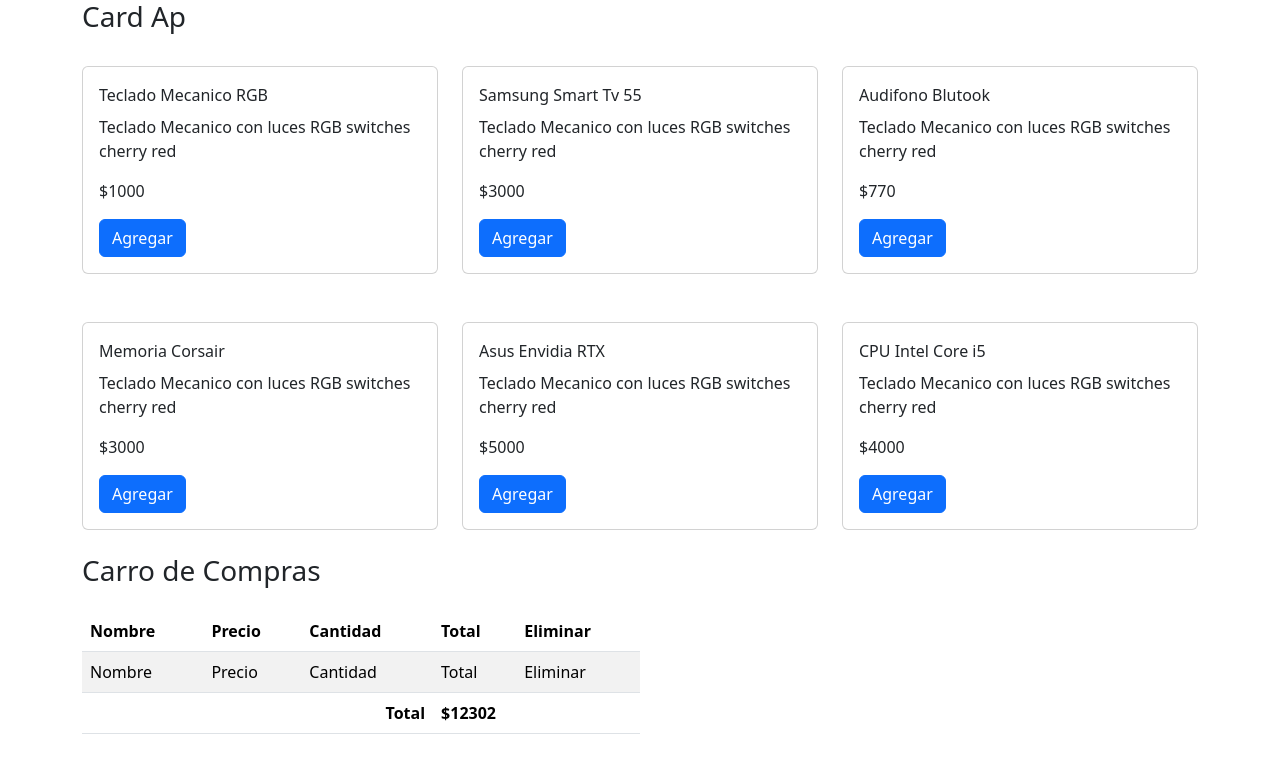
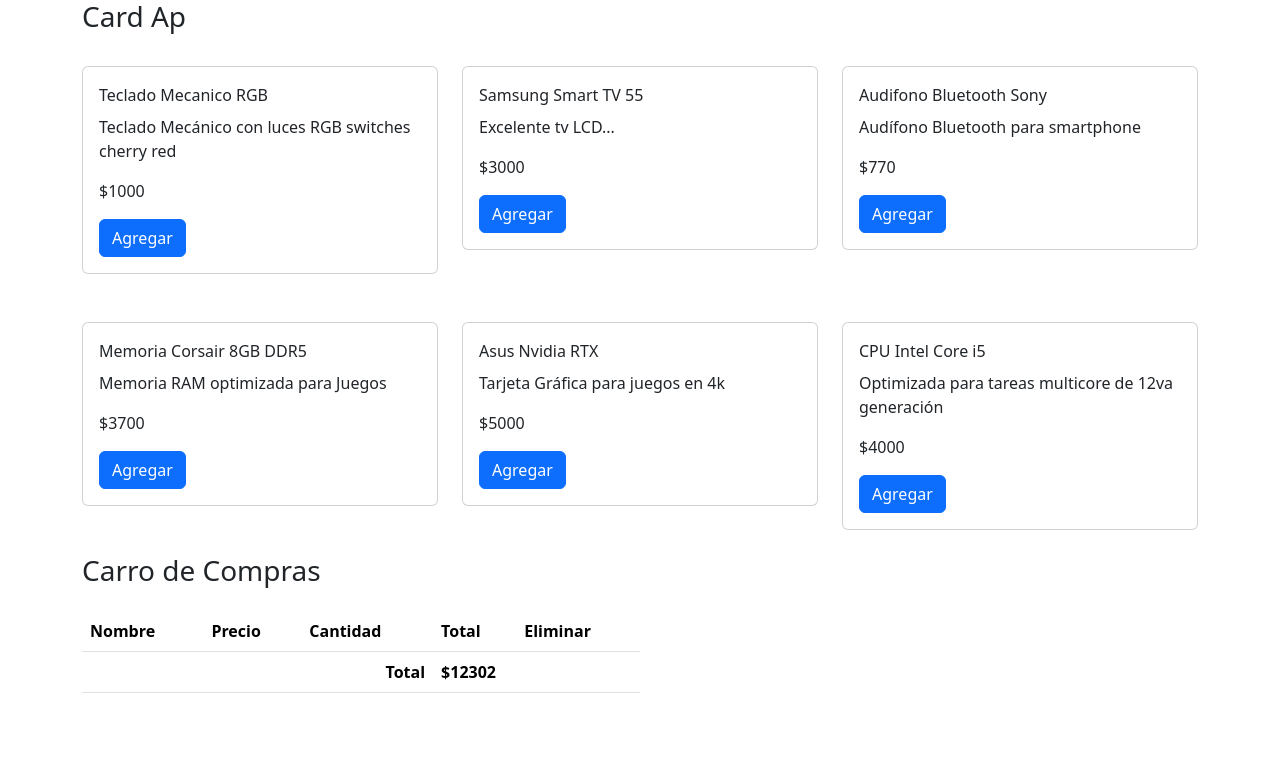
Before and after one commit to JoseCaos1/card-app-react, a React (Vite) app: page / in a window 1280 px wide. Shown: the top 758 px of the page. Built offline with nearby package versions, Linux system fonts and the light colour scheme.

Commit message:
agregagamos CardView, CatalogView, ProductCardView para separar CardApp y se vea mas ordenado

```diff
--- a/src/CardApp.jsx
+++ b/src/CardApp.jsx
@@ -1,109 +1,35 @@
-import React,{useState} from 'react';
+import React,{useEffect, useState} from 'react';
+import {CardView} from './components/CardView';
+import {CatalogView} from './components/CatalogView';
+import { getProducts } from './service/productosService';
+
+const initialCardItems =[
+//  {
+//    product:{
+//      id: 1,
+//      name: 'Teclado Mecanico RGB',
+//      description: 'Teclado Mecánico con luces RGB switches cherry red',
+//      price: 1000
+//    },
+//    quantity: 0,
+//    total: 0
+//  }
+]
 
 const CardApp=()=>{
+
+  const [ cardItems, setCardItems ] = useState(initialCardItems)
+
   return(
     <>
       <div className="container">
         <h3>Card Ap</h3>
-        <div className="row">
-          {/* Producto */}
-          <div className="col-4 my-4">
-            <div className="card">
-              <div className="card-body">
-                <div className="card-title">Teclado Mecanico RGB</div>
-                <p className='card-text'>Teclado Mecanico con luces RGB switches cherry red</p>
-                <p className='card-text'>$1000</p>
-                <button className='btn btn-primary'>Agregar</button>
-              </div>
-            </div>
-          </div>
-          {/* Producto */}
-          <div className="col-4 my-4">
-            <div className="card">
-              <div className="card-body">
-                <div className="card-title">Samsung Smart Tv 55</div>
-                <p className='card-text'>Teclado Mecanico con luces RGB switches cherry red</p>
-                <p className='card-text'>$3000</p>
-                <button className='btn btn-primary'>Agregar</button>
-              </div>
-            </div>
-          </div>
-          {/* Producto */}
-          <div className="col-4 my-4">
-            <div className="card">
-              <div className="card-body">
-                <div className="card-title">Audifono Blutook </div>
-                <p className='card-text'>Teclado Mecanico con luces RGB switches cherry red</p>
-                <p className='card-text'>$770</p>
-                <button className='btn btn-primary'>Agregar</button>
-              </div>
-            </div>
-          </div>
-          {/* Producto */}
-          <div className="col-4 my-4">
-            <div className="card">
-              <div className="card-body">
-                <div className="card-title">Memoria Corsair </div>
-                <p className='card-text'>Teclado Mecanico con luces RGB switches cherry red</p>
-                <p className='card-text'>$3000</p>
-                <button className='btn btn-primary'>Agregar</button>
-              </div>
-            </div>
-          </div>
-          {/* Producto */}
-          <div className="col-4 my-4">
-            <div className="card">
-              <div className="card-body">
-                <div className="card-title">Asus Envidia RTX</div>
-                <p className='card-text'>Teclado Mecanico con luces RGB switches cherry red</p>
-                <p className='card-text'>$5000</p>
-                <button className='btn btn-primary'>Agregar</button>
-              </div>
-            </div>
-          </div>
-          {/* Producto */}
-          <div className="col-4 my-4">
-            <div className="card">
-              <div className="card-body">
-                <div className="card-title">CPU Intel Core i5</div>
-                <p className='card-text'>Teclado Mecanico con luces RGB switches cherry red</p>
-                <p className='card-text'>$4000</p>
-                <button className='btn btn-primary'>Agregar</button>
-              </div>
-            </div>
-          </div>
-        </div>
+
+        {/* Producto */}
+        <CatalogView/>
 
         {/* Tabla*/}
-        <h3>Carro de Compras</h3>
-        <div className="my-4 w-50">
-          <table className='table table-hover table-striped'>
-            <thead>
-              <tr>
-                <th>Nombre</th>
-                <th>Precio</th>
-                <th>Cantidad</th>
-                <th>Total</th>
-                <th>Eliminar</th>
-              </tr>
-            </thead>
-            <tbody>
-              <tr>
-                <td>Nombre</td>
-                <td>Precio</td>
-                <td>Cantidad</td>
-                <td>Total</td>
-                <td>Eliminar</td>
-              </tr>
-            </tbody>
-            <tfoot>
-              <tr>
-                <td colSpan="3" className='text-end fw-bold'>Total</td>
-                <td colSpan="2" className='text-start fw-bold'>$12302</td>
-              </tr>
-            </tfoot>
-          </table>
-        </div>
+        <CardView items={cardItems} />
       </div>
     </>
 
--- /dev/null
+++ b/src/components/CardView.jsx
@@ -0,0 +1,43 @@
+import React, { useState } from 'react';
+
+export const CardView = ({items}) => {
+
+  return (
+    <>
+      <h3>Carro de Compras</h3>
+      <div className="my-4 w-50">
+        <table className='table table-hover table-striped'>
+          <thead>
+            <tr>
+              <th>Nombre</th>
+              <th>Precio</th>
+              <th>Cantidad</th>
+              <th>Total</th>
+              <th>Eliminar</th>
+            </tr>
+          </thead>
+          <tbody>
+
+            {
+              items.map( (item)=>(
+                <tr key={item.product.id}>
+                  <td>{item.product.name}</td>
+                  <td>{item.product.price}</td>
+                  <td>{item.quantity}</td>
+                  <td>{item.quantity * item.product.price}</td>
+                  <td>Eliminar</td>
+                </tr>
+              ) )
+            }
+          </tbody>
+          <tfoot>
+            <tr>
+              <td colSpan="3" className='text-end fw-bold'>Total</td>
+              <td colSpan="2" className='text-start fw-bold'>$12302</td>
+            </tr>
+          </tfoot>
+        </table>
+      </div>
+    </>
+  );
+}
--- /dev/null
+++ b/src/components/CatalogView.jsx
@@ -0,0 +1,35 @@
+import React, { useEffect, useState } from 'react';
+import {getProducts} from '../service/productosService';
+import {ProductCardView} from './ProductCardView';
+
+
+export const CatalogView = () => {
+
+  const [products, setProducts]= useState([]);
+
+
+  useEffect(()=>{
+     setProducts(getProducts());
+  },[])
+
+
+  return (
+    <>
+      <div className="row">
+        {
+          products.map((prod) =>(
+            <div className="col-4 my-4" key={prod.id}>
+              <ProductCardView
+                id={prod.id}
+                name={prod.name}
+                description={prod.description}
+                price={prod.price}
+              />
+            </div>
+
+          ))
+        }
+      </div>
+    </>
+  );
+}
--- /dev/null
+++ b/src/components/ProductCardView.jsx
@@ -0,0 +1,24 @@
+import React, { useState } from 'react';
+
+export const ProductCardView = ({id, name, description, price}) => {
+
+  const onAddProduct=(product)=>{
+    console.log(product);
+  }
+
+  return (
+    <>
+      <div className="card" >
+        <div className="card-body">
+          <div className="card-title">{name}</div>
+          <p className='card-text'>{description}</p>
+          <p className='card-text'>${price}</p>
+          <button
+            className='btn btn-primary'
+            onClick={()=> onAddProduct({ id, name, description, price })}
+          >Agregar</button>
+        </div>
+      </div>
+    </>
+  );
+}
```
